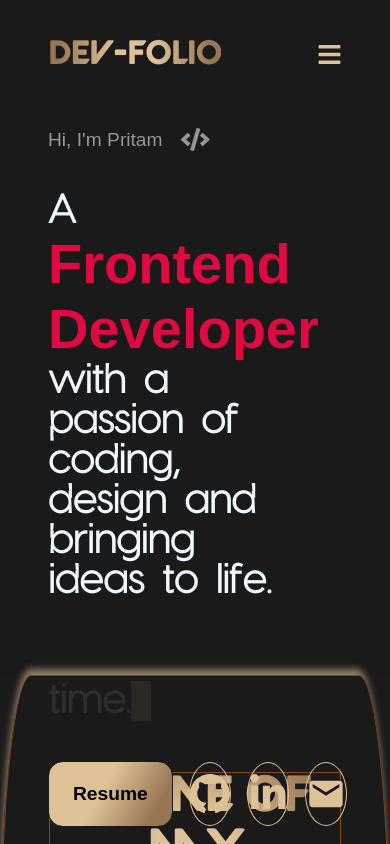
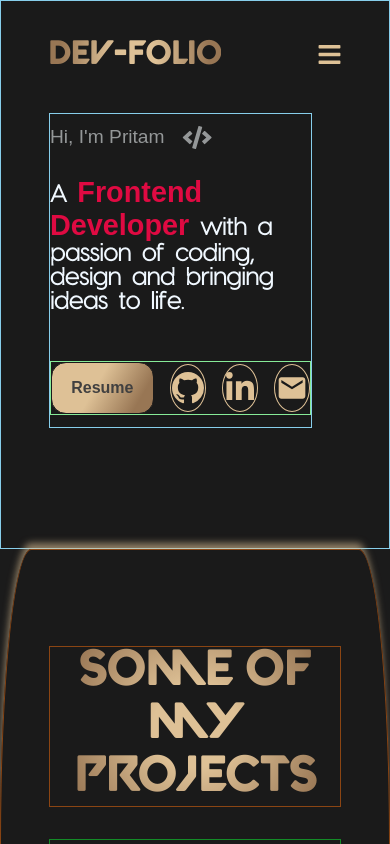
Before and after one commit to anynomous001/DevFolio, a React (Vite) app: page / in a window 390 px wide. Shown: the top 844 px of the page. Built offline with nearby package versions, Linux system fonts and the light colour scheme.

Commit message:
working on homehero  section for responsiveness

```diff
--- a/src/Components/HomeHeroDiv.css
+++ b/src/Components/HomeHeroDiv.css
@@ -2,6 +2,7 @@
     height: 80vh;
     background-color: #1a1a1a;
     padding: var(--padding);
+    border: 1px solid skyblue;
 }
 
 .HomeHeroDiv-innerContainer {
@@ -11,6 +12,7 @@
     display: flex;
     justify-content: space-around;
     flex-direction: column;
+    border: 1px solid skyblue;
 }
 
 .visbyfont {
@@ -60,6 +62,7 @@
 .btn-container {
     display: flex;
     align-items: center;
+    border: 1px solid rgb(135, 235, 152);
 }
 
 .btn {
@@ -110,7 +113,7 @@
     transform: scale(1.1);
 }
 
-@media screen and (max-width:350px) {
+@media screen and (max-width:480px) {
     .small-tag {
         margin-bottom: 3px;
     }
```
